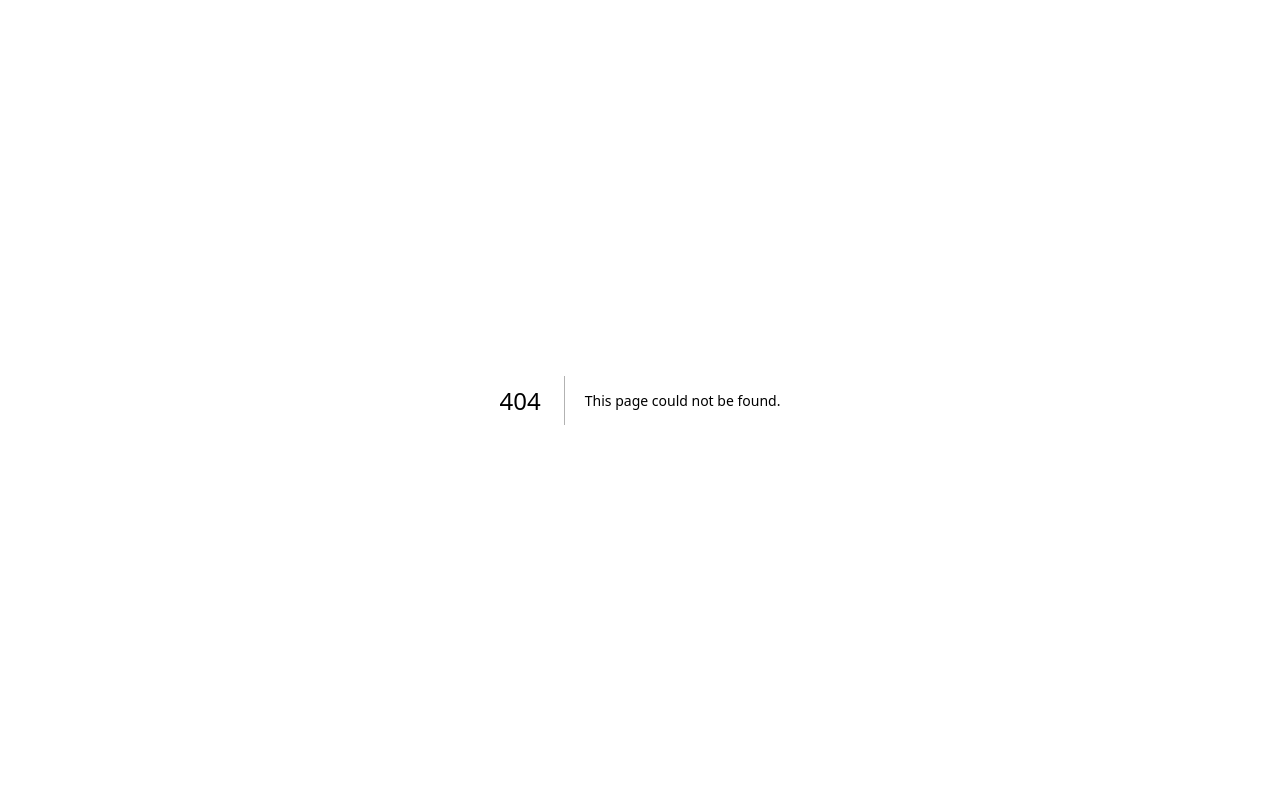
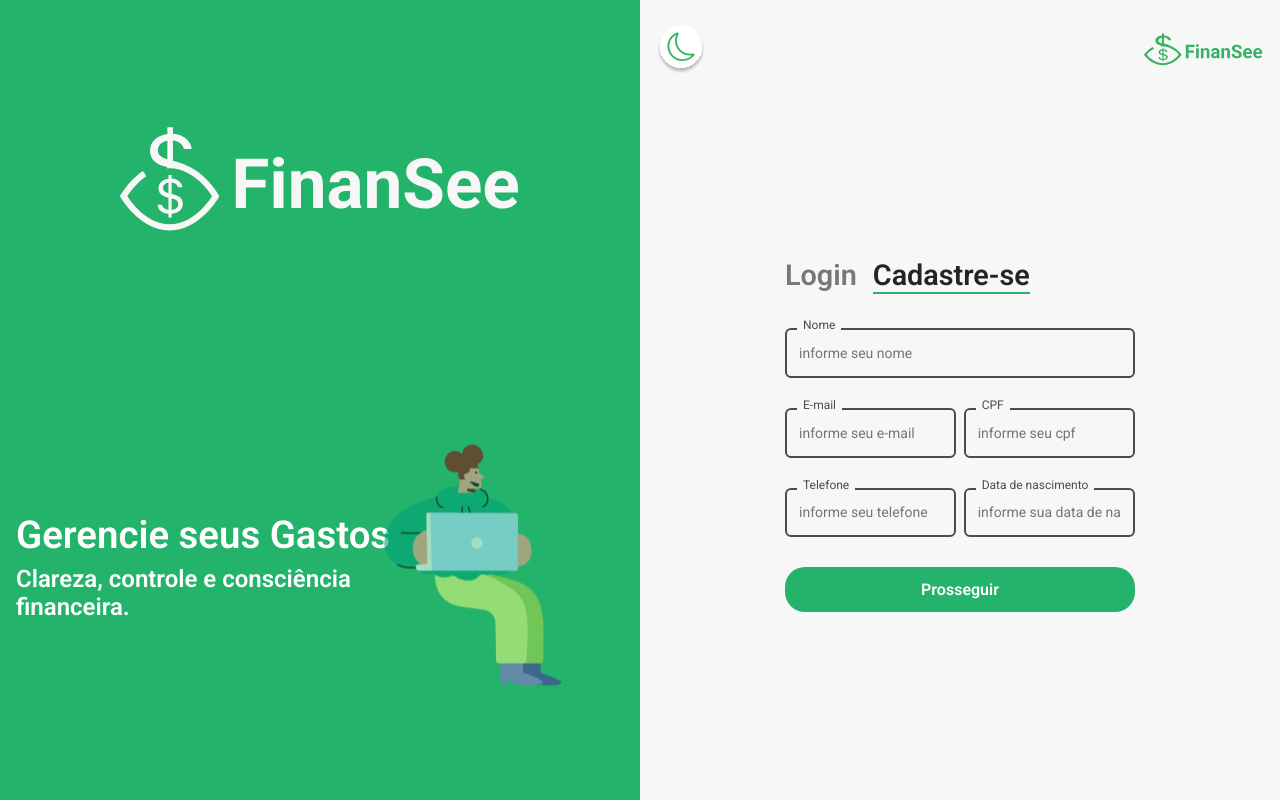
Before and after one commit to LucasMairon/FinanSee, a Next.js app in the folder Front/sage/: page /signUp in a window 1280 px wide. Before the commit this address had no page. Built offline with nearby package versions, Linux system fonts and the light colour scheme.

Commit message:
:gem: build: adicionando tela de cadastro.

```diff
--- /dev/null
+++ b/Front/sage/src/app/components/SignUpForm/index.js
@@ -0,0 +1,112 @@
+import React, { useState } from "react";
+
+// Libs
+import { redirect } from "next/navigation";
+
+// Components
+import InputForm from "../inputForm";
+
+// Styles
+import {
+  FormWrapper,
+  Header,
+  SignIn,
+  SignUp,
+  Content,
+  RowInput,
+  SpaceForm,
+  SignUpButton,
+} from "./styles";
+
+export default function SignUpForm() {
+  const [name, setName] = useState("");
+  const [emailSignUp, setEmailSignUp] = useState("");
+  const [document, setDocument] = useState("");
+  const [phone, setPhone] = useState("");
+  const [birthDate, setBirthDate] = useState("");
+  const [incomeFixed, setIncomeFixed] = useState("");
+  const [passwordSignUp, setPasswordSignUp] = useState("");
+  const [confPasswordSignUp, setConfPasswordSignUp] = useState("");
+
+  const [stepFinal, setStepFinal] = useState(false);
+
+  console.log(stepFinal, "AQUI");
+
+  const nextStep = () => {
+    setStepFinal(true);
+  };
+
+  return (
+    <FormWrapper>
+      <Header>
+        <SignIn onClick={() => redirect("/login")}>Login</SignIn>
+        <SignUp>Cadastre-se</SignUp>
+      </Header>
+      {!stepFinal ? (
+        <Content>
+          <InputForm
+            label="Nome"
+            placeholder="informe seu nome"
+            value={name || ""}
+            onChange={(e) => setName(e.target.value)}
+          />
+          <RowInput>
+            <InputForm
+              label="E-mail"
+              placeholder="informe seu e-mail"
+              value={emailSignUp || ""}
+              onChange={(e) => setEmailSignUp(e.target.value)}
+            />
+            <SpaceForm />
+            <InputForm
+              label="CPF"
+              placeholder="informe seu cpf"
+              value={document || ""}
+              onChange={(e) => setDocument(e.target.value)}
+            />
+          </RowInput>
+          <RowInput>
+            <InputForm
+              label="Telefone"
+              placeholder="informe seu telefone"
+              value={phone || ""}
+              onChange={(e) => setPhone(e.target.value)}
+            />
+            <SpaceForm />
+            <InputForm
+              label="Data de nascimento"
+              placeholder="informe sua data de nascimento"
+              value={birthDate || ""}
+              onChange={(e) => setBirthDate(e.target.value)}
+            />
+          </RowInput>
+
+          <SignUpButton onClick={() => nextStep()}>Prosseguir</SignUpButton>
+        </Content>
+      ) : (
+        <Content>
+          <InputForm
+            label="Renda Fixa"
+            placeholder="informe sua renda"
+            value={incomeFixed || ""}
+            onChange={(e) => setIncomeFixed(e.target.value)}
+          />
+          <InputForm
+            label="Senha"
+            placeholder="crie uma senha"
+            value={passwordSignUp || ""}
+            onChange={(e) => setPasswordSignUp(e.target.value)}
+          />
+          <InputForm
+            label="Confirma senha"
+            placeholder="confirme sua senha"
+            value={confPasswordSignUp || ""}
+            onChange={(e) => setConfPasswordSignUp(e.target.value)}
+          />
+
+          <SignUpButton>Cadastrar</SignUpButton>
+        </Content>
+      )}
+    </FormWrapper>
+  );
+}
--- /dev/null
+++ b/Front/sage/src/app/components/SignUpForm/styles.js
@@ -0,0 +1,65 @@
+import styled from "styled-components";
+
+import { backgroundDark } from "@/app/assets/colors";
+
+export const FormWrapper = styled.form`
+  width: 350px;
+  display: flex;
+  flex-direction: column;
+  gap: 1.2rem;
+`;
+
+export const Header = styled.div`
+  display: flex;
+  gap: 1rem;
+`;
+
+export const Content = styled.div``;
+
+export const SignIn = styled.span`
+  font-size: 1.8rem;
+  font-family: var(--font-roboto);
+  font-weight: 600;
+  color: #787878;
+  border-bottom: none;
+  cursor: pointer;
+`;
+
+export const SignUp = styled.span`
+  font-size: 1.8rem;
+  font-family: var(--font-roboto);
+  font-weight: 600;
+  color: ${backgroundDark};
+  border-bottom: 2px solid #24b36b;
+`;
+
+export const SignUpButton = styled.button`
+  background-color: #24b36b;
+  color: white;
+  padding: 0.8rem;
+  border: none;
+  border-radius: 20px;
+  font-family: var(--font-roboto);
+  font-weight: 600;
+  font-size: 1rem;
+  cursor: pointer;
+  width: 100%;
+  margin-top: 15px;
+`;
+
+export const RowInput = styled.div`
+  display: flex;
+  flex-direction: row;
+
+  @media (max-width: 768px) {
+    flex-direction: column;
+  }
+`;
+
+export const SpaceForm = styled.div`
+  width: 15px;
+
+  @media (max-width: 768px) {
+    width: 0;
+  }
+`;
--- /dev/null
+++ b/Front/sage/src/app/signUp/page.js
@@ -0,0 +1,47 @@
+"use client";
+import React, { useState } from "react";
+// Libs
+import Image from "next/image";
+
+// Components
+import LeftPanel from "../components/leftPanel";
+import SignUpForm from "../components/SignUpForm";
+
+import {
+  Container,
+  RightPanel,
+  Header,
+  RightPanelContent,
+  ButtonMode,
+} from "./styles";
+
+export default function SignUp() {
+  const [darkMode, setDarkMode] = useState(false);
+
+  const switchMode = () => {
+    setDarkMode(!darkMode);
+  };
+  return (
+    <Container>
+      <LeftPanel />
+      <RightPanel>
+        <Header>
+          <ButtonMode
+            className="transition-opacity active:opacity-50 hover:opacity-80"
+            onClick={switchMode}
+          >
+            {darkMode ? (
+              <Image src="/Logo_dark.svg" alt="Logo" width={50} height={50} />
+            ) : (
+              <Image src="/Logo_light.svg" alt="Logo" width={50} height={50} />
+            )}
+          </ButtonMode>
+          <Image src="/Logo_green.svg" alt="Logo" width={120} height={70} />
+        </Header>
+        <RightPanelContent>
+          <SignUpForm />
+        </RightPanelContent>
+      </RightPanel>
+    </Container>
+  );
+}
--- /dev/null
+++ b/Front/sage/src/app/signUp/styles.js
@@ -0,0 +1,46 @@
+import styled from "styled-components";
+
+import { backgroundWhite } from "../assets/colors";
+
+export const Container = styled.div`
+  display: flex;
+  height: 100vh;
+  width: 100vw;
+`;
+
+export const RightPanel = styled.div`
+  flex: 1;
+  background-color: ${backgroundWhite};
+  display: flex;
+  flex-direction: column;
+  padding: 1rem;
+
+  @media (max-width: 768px) {
+    width: 100%;
+    flex: auto;
+  }
+`;
+
+export const RightPanelContent = styled.div`
+  flex: auto;
+  display: flex;
+  justify-content: center;
+  align-items: center;
+  width: 100%;
+`;
+
+export const Header = styled.div`
+  display: flex;
+  flex-direction: row;
+  align-items: center;
+  justify-content: space-between;
+  width: 100%;
+  align-content: flex-start;
+`;
+
+export const ButtonMode = styled.button`
+  background-color: transparent;
+  border: none;
+  padding: 0;
+  cursor: pointer;
+`;
```
